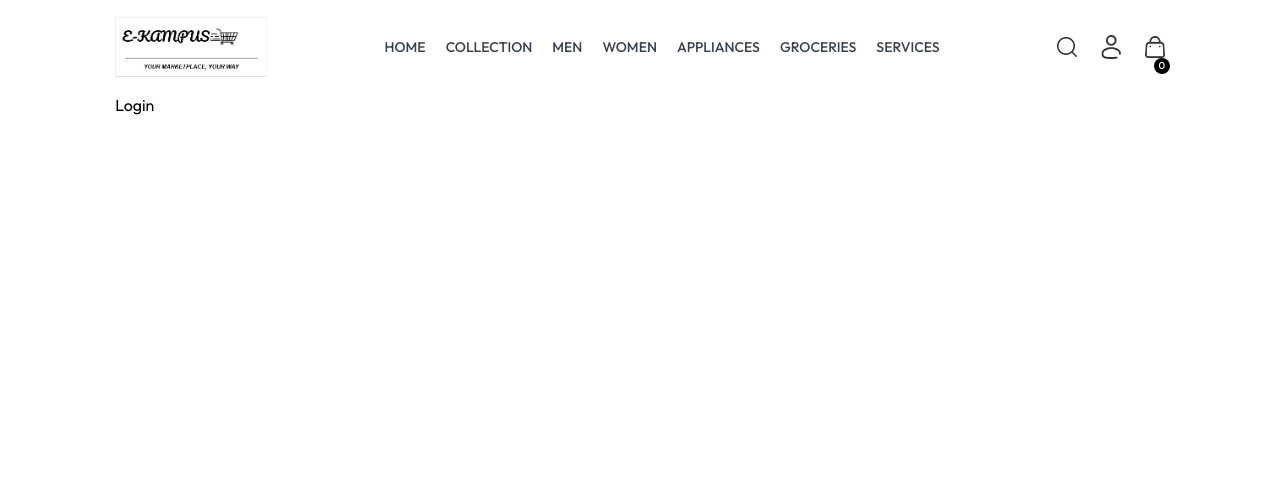
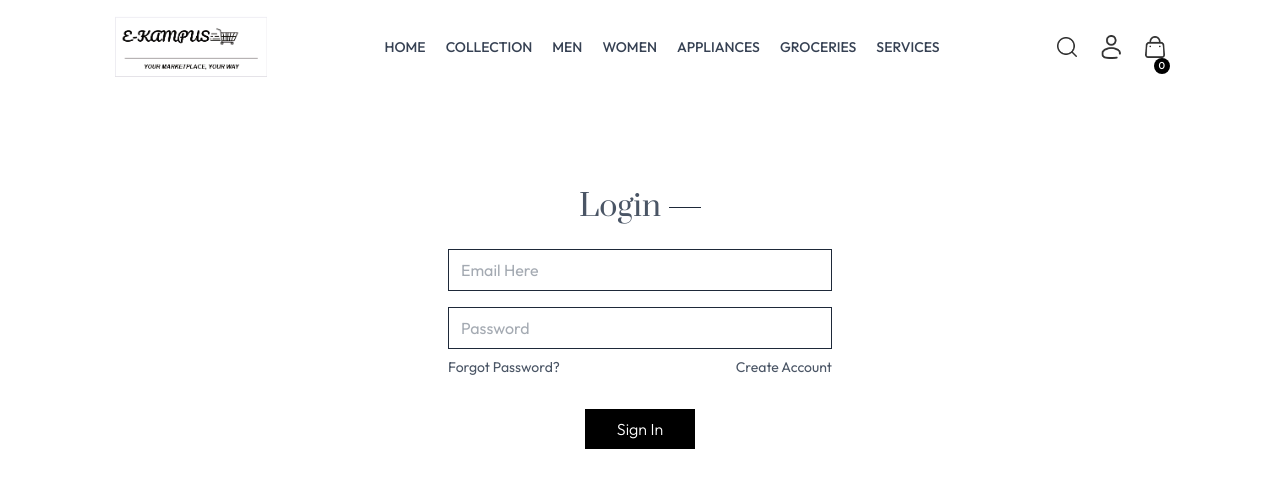
Before and after one commit to Tauya2003/E-Kampus, a React (Vite) app in the folder E-Kampus -Frontend/: page /Login in a window 1280 px wide. Shown: the top 488 px of the page. Built offline with nearby package versions, Linux system fonts and the light colour scheme.

Commit message:
feat: Implement login form with state management and navigation updates

```diff
--- a/E-Kampus -Frontend/src/Pages/Login.jsx
+++ b/E-Kampus -Frontend/src/Pages/Login.jsx
@@ -1,8 +1,42 @@
-import React from 'react'
+import React, { useContext, useState } from 'react'
+import { ShopContext } from '../context/ShopContext'
+import { Link } from 'react-router-dom'
 
 const Login = () => {
+
+  const [currentState,setCurrentState] = useState('Login')
+
+  const onSubmitHandler = async (e) => {
+    e.preventDefault()
+  }
+
   return (
-    <div>Login</div>
+    <div>
+      <form onSubmit={onSubmitHandler} action="" method="post" className='flex flex-col items-center w-[90%] sm:max-w-96 m-auto mt-14 gap-4 text-gray-600'>
+        <div className='inline-flex items-center gap-2 mb-2 mt-10'>
+          <p className='prata-regular text-3xl'>{currentState}</p>
+          <hr className='border-none h-[1.5px] w-8 bg-gray-800'/>
+        </div>
+        { currentState === 'Login' ? ''  : <input type="text" className='w-full px-3 py-2 border border-gray-800' placeholder='Name'  required /> }
+        <input type="email" placeholder='Email Here' className='w-full px-3 py-2 border border-gray-800' required/>
+        <input type="password" placeholder='Password' className='w-full px-3 py-2 border border-gray-800' required/>
+          <div className='w-full flex justify-between text-sm mt-[-8px]'>
+
+            <Link to='/ForgotPassword'>
+            <p className='cursor-pointer'>Forgot Password?</p>
+            </Link>
+
+            {
+              currentState === 'Login'
+              ? <p onClick={()=>setCurrentState('Sign Up')} className='cursor-pointer'>Create Account</p>
+              : <p onClick={()=>setCurrentState('Login')} className='cursor-pointer'>Login Here</p>
+
+
+            }
+          </div>
+          <button className='bg-black text-white font-light px-8 py-2 mt-4 active:bg-gray-700 cursor-pointer' type='submit'>{currentState === 'Login' ? 'Sign In' : 'Sign Up'}</button>
+      </form>
+    </div>
   )
 }
 
--- a/E-Kampus -Frontend/src/components/Navbar.jsx
+++ b/E-Kampus -Frontend/src/components/Navbar.jsx
@@ -52,14 +52,14 @@
                 <img onClick={() => setShowSearch(true)} src={assets.search_icon} alt="" className='w-5 cursor-pointer' />
 
                 <div className="group relative">
-                    <Link to='/Profile'>
+                    <Link to='/Login'>
                     <img src={assets.profile_icon} aria-label='Profile' alt="profile-icon" className="w-5 cursor-pointer" />
                     </Link>
                     <div className="hidden group-hover:block transition duration-200 ease-in-out absolute right-0 pt-4">
                         <div className='flex flex-col gap-2 w-36 py-3 px-5 bg-slate-100 text-gray-500 rounded'>
-                            <p onClick={()=>navigate('/admin')} className='cursor-pointer hover:text-black'>My Profile</p>
+                            <p onClick={()=>navigate('/Login')} className='cursor-pointer hover:text-black'>My Profile</p>
                             <p onClick={()=>navigate('/orders')} className='cursor-pointer hover:text-black'>Orders</p>
-                            <p onClick={()=>navigate('/login')} className='cursor-pointer hover:text-black'>Logout</p>
+                            <p onClick={()=>navigate('/')} className='cursor-pointer hover:text-black'>Logout</p>
                         </div>
                     </div>
                 </div>
```
Also changed, not shown: 5 other files (tests, documents, lock files or other folders).
